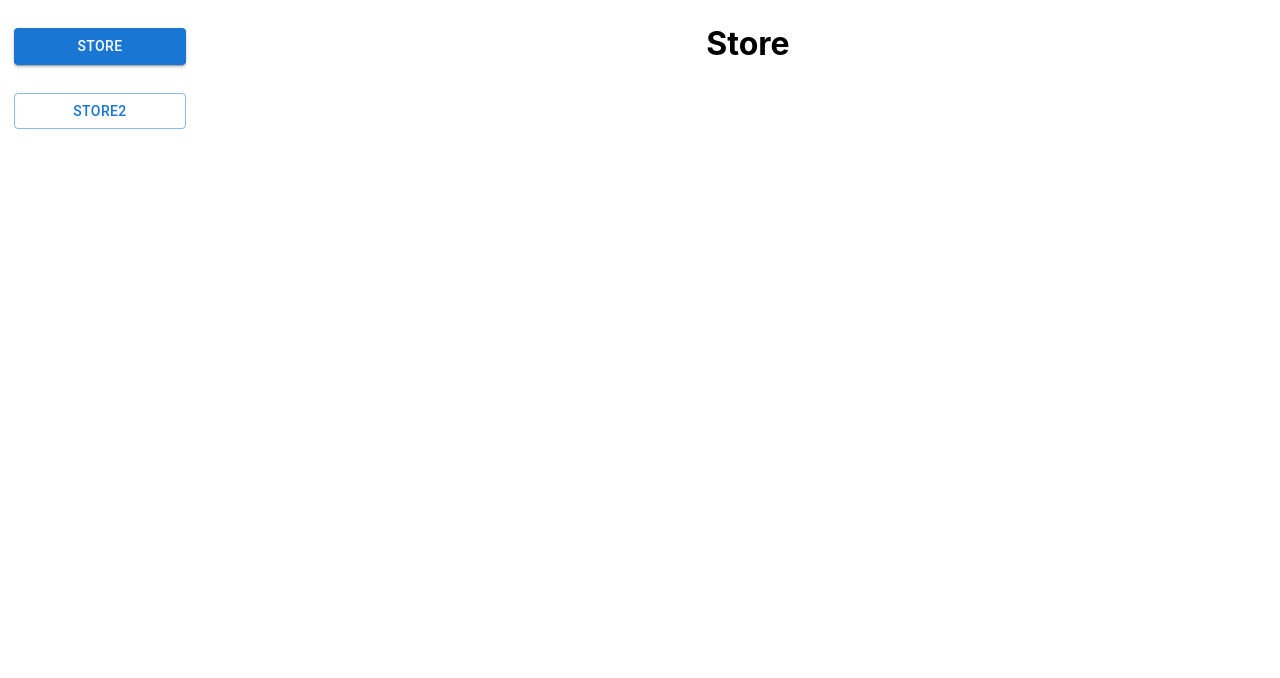
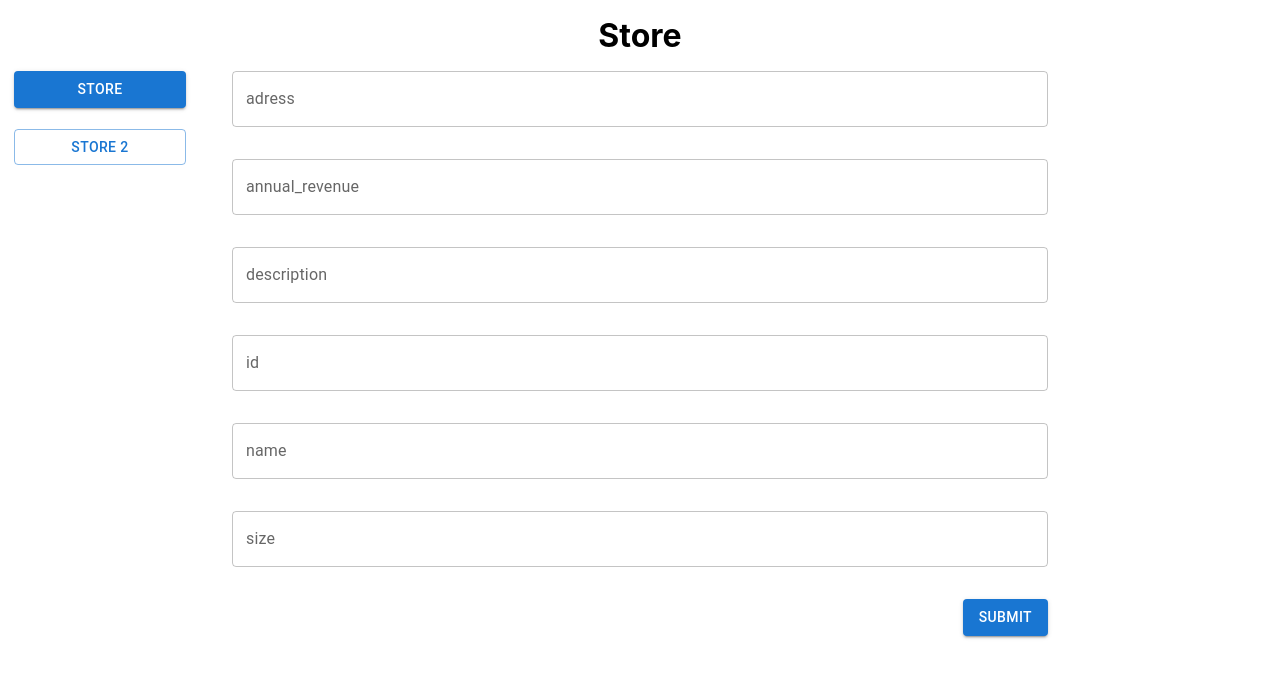
Before and after one commit to MVA-OpenApi/react-frontend, a React (Create React App) app: page / in a window 1280 px wide. Shown: the top 678 px of the page. Built offline with nearby package versions, Linux system fonts and the light colour scheme; the HTML template or start-up script is replaced by a standard one.

Commit message:
finished design and made it responsive

```diff
--- a/src/App.js
+++ b/src/App.js
@@ -1,5 +1,7 @@
 import React, { useState, useEffect } from "react";
 import Grid from "@mui/material/Grid";
+
+import "./styles/index.css";
 
 import SideBar from "./components/SideBar";
 import FormView from "./components/FormView";
@@ -18,14 +20,13 @@
     XLabel: "form",
   },
   {
-    Name: "Store2",
+    Name: "Store 2",
     Properties: [
       { Name: "adress", Type: "string" },
       { Name: "annual_revenue", Type: "float32" },
       { Name: "description", Type: "string" },
       { Name: "id", Type: "uuid.UUID" },
-      { Name: "name", Type: "string" },
-      { Name: "size", Type: "int32" },
+      { Name: "employees", Type: "int32" },
     ],
     XLabel: "form",
   },
@@ -40,6 +41,11 @@
   return (
     <div className="App">
       <Grid container spacing={2}>
+        <Grid item md={2} lg={2} className="desktop-schema-name"></Grid>
+        <Grid item md={10} lg={8} className="desktop-schema-name">
+          <h1>{Schemas[selectedSchema].Name}</h1>
+        </Grid>
+        <Grid item lg={2} className="desktop-spacer"></Grid>
         <Grid item xs={12} md={2}>
           <SideBar
             schemas={Schemas}
@@ -47,7 +53,7 @@
             selectedSchema={selectedSchema}
           />
         </Grid>
-        <Grid item xs={12} md={10}>
+        <Grid item xs={12} md={10} lg={8}>
           <FormView schema={Schemas[selectedSchema]} />
         </Grid>
       </Grid>
--- a/src/components/FormView.js
+++ b/src/components/FormView.js
@@ -1,4 +1,6 @@
 import React from "react";
+import TextField from "@mui/material/TextField";
+import Button from "@mui/material/Button";
 
 import "../styles/formview.css";
 
@@ -6,9 +8,27 @@
   //console.log(props.schema);
   return (
     <div className="formview">
-      <h1>{props.schema.Name}</h1>
+      <h1 className="mobile-schema-name">{props.schema.Name}</h1>
+      <form>
+        {renderPropertyFields(props.schema.Properties)}
+        <Button variant="contained">Submit</Button>
+      </form>
     </div>
   );
 }
 
+function renderPropertyFields(properties) {
+  return properties.map((property, i) => {
+    return (
+      <TextField
+        id={property.Name + "textfield"}
+        label={property.Name}
+        variant="outlined"
+        key={i}
+      />
+    );
+  });
+  console.log(properties);
+}
+
 export default FormView;
--- a/src/styles/formview.css
+++ b/src/styles/formview.css
@@ -1,4 +1,26 @@
 h1 {
-  margin-top: 0.75em;
   text-align: center;
 }
+
+form {
+  display: flex;
+  flex-direction: column;
+  margin-left: 1em;
+  margin-right: 1em;
+  margin-bottom: 1em;
+  gap: 2em;
+}
+
+form Button {
+  align-self: flex-end;
+}
+
+.mobile-schema-name {
+  margin-bottom: 0.5em;
+}
+
+@media screen and (min-width: 900px) {
+  .mobile-schema-name {
+    display: none;
+  }
+}
--- a/src/styles/index.css
+++ b/src/styles/index.css
@@ -17,3 +17,19 @@
   margin: 0;
   padding: 0;
 }
+
+.App {
+  margin-top: 1em;
+}
+
+@media screen and (max-width: 900px) {
+  .desktop-schema-name {
+    display: none;
+  }
+}
+
+@media screen and (max-width: 1200px) {
+  .desktop-spacer {
+    display: none;
+  }
+}
--- a/src/styles/sidebar.css
+++ b/src/styles/sidebar.css
@@ -5,7 +5,10 @@
 }
 
 .sidebar Button {
-  margin-top: 2em;
   margin-left: 1em;
   margin-right: 1em;
 }
+
+.sidebar Button:not(:first-of-type) {
+  margin-top: 1.5em;
+}
```
